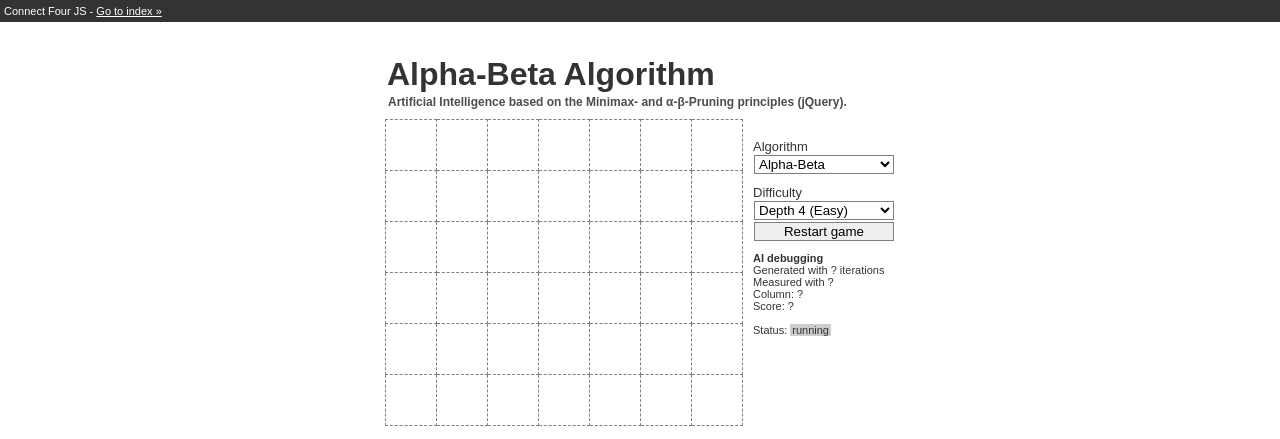
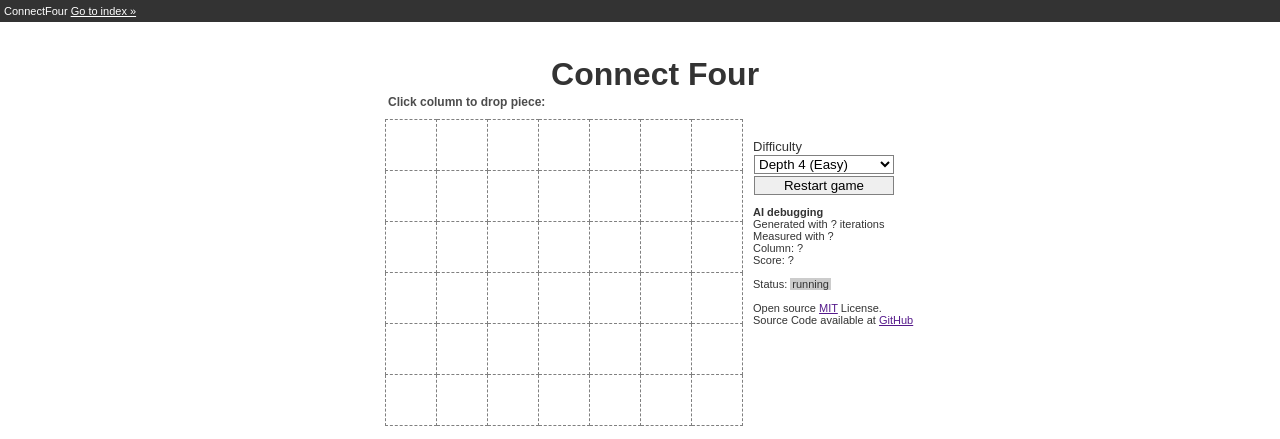
Before and after one commit to spacebent/ConnectFour, a plain HTML site: page index.html in a window 1280 px wide. Drawn offline with Linux system fonts and the light colour scheme.

Commit message:
Update index.html

```diff
--- a/index.html
+++ b/index.html
@@ -10,13 +10,13 @@
     </head>
     <body>
         <div id="navigation">
-            <span class="title">Connect Four JS -</span> <a href="../../">Go to index »</a>
+            <span class="title">ConnectFour</span> <a href="../../">Go to index »</a>
         </div>
 
         <div id="container">
-            <h1 class="header-text">Alpha-Beta Algorithm</h1>
+            <h1 class="header-text"><center>Connect Four</center></h1>
             <p class="text subheader-text">
-                Artificial Intelligence based on the Minimax- and α-β-Pruning principles (jQuery).
+                Click column to drop piece:
             </p>
 
             <div class="box-left">
@@ -27,13 +27,6 @@
 
             <div class="box-right">
                 <div id="options">
-                    <p class="header">Algorithm</p>
-                    <p>
-                        <select id="algorithm-select" autocomplete="off">
-                            <option value="minimax">Minimax</option>
-                            <option value="alphabeta" selected>Alpha-Beta</option>
-                        </select>
-                    </p>
                     <p class="header">Difficulty</p>
                     <p>
                         <select id="difficulty" autocomplete="off">
@@ -50,14 +43,16 @@
                     <p><button class="save" onclick="Game.restartGame();" type="submit">Restart game</button></p>
                 </div>
 
-                <div id="debug">
+                 <div id="debug">
                     <p><strong>AI debugging</strong></p>
                     <p>Generated with <span id="ai-iterations">?</span> iterations</p>
                     <p>Measured with <span id="ai-time">?</span></p>
                     <p><span id="ai-column">Column: ?</span></p>
                     <p><span id="ai-score">Score: ?</span></p>
                     <br/>
-                    <p>Status: <span id="status" class="status-running">running</span></p>
+                    <p>Status: <span id="status" class="status-running">running</span></p><br>
+                    <p>Open source <a href="https://opensource.org/licenses/MIT">MIT</a> License.<br></p>
+                    <p>Source Code available at <a href="https://github.com/believerman/ConnectFour">GitHub</a></p>
                 </div>
             </div>
         </div>
```
